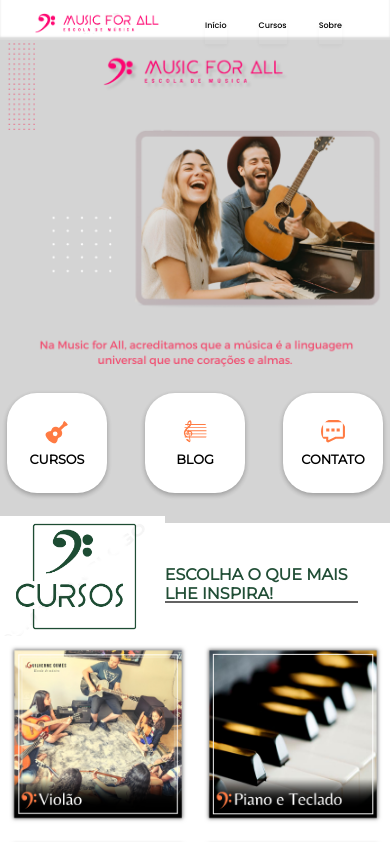
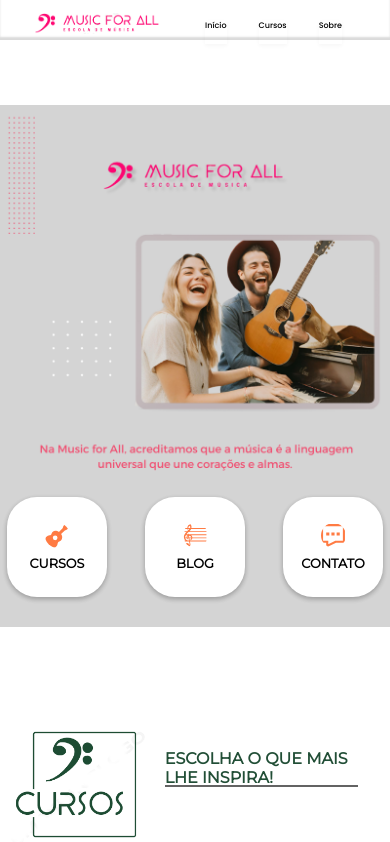
Before and after one commit to GuilhermeGomesti1/music-for-all, a Next.js app: page / in a window 390 px wide. Shown: the top 842 px of the page. Built offline with nearby package versions, Linux system fonts and the light colour scheme.

Commit message:
Update page.module.css

```diff
--- a/src/app/page.module.css
+++ b/src/app/page.module.css
@@ -346,7 +346,7 @@ margin-top: -5rem;
   }
 
   .containerHeader{
-    margin-bottom: -20rem;
+    margin-bottom: -10rem;
   }
 
   .img {
@@ -357,20 +357,21 @@ margin-top: -5rem;
 
   .imgMobile{
     display: flex;
-    margin-top: -17rem;
-    padding-bottom: -10rem;
+    margin-top: -4rem;
+
 
     }
 
 
   .titleCursos {
-    margin-top: -3rem;
+
     width: 200px;
     height: 120px;
     margin-bottom: -1rem;
   }
 
   .spanCursos {
+
     margin-left: 0;
     display: flex;
     font-size: 1rem;
```
